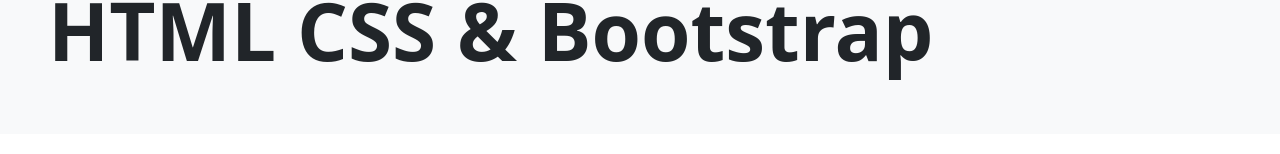
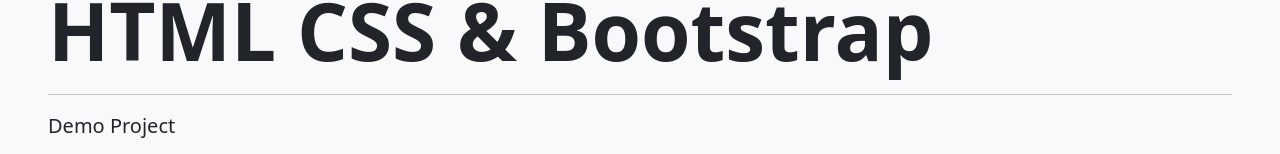
Before and after one commit to kaloraat/htmlcssbootstrap, a plain HTML site: page index.html in a window 1280 px wide. Shown: the part 646-800 px from the top of the page. Drawn offline with nearby package versions, Linux system fonts and the light colour scheme.

Commit message:
subtitle added

```diff
--- a/index.html
+++ b/index.html
@@ -115,6 +115,8 @@
 
     <div class="p-5 bg-light mt-4 mb-4">
       <h1 class="display-1 fw-bold">HTML CSS & Bootstrap</h1>
+      <hr />
+      <p class="lead">Demo Project</p>
     </div>
 
     <!-- rows and columns -->
```
